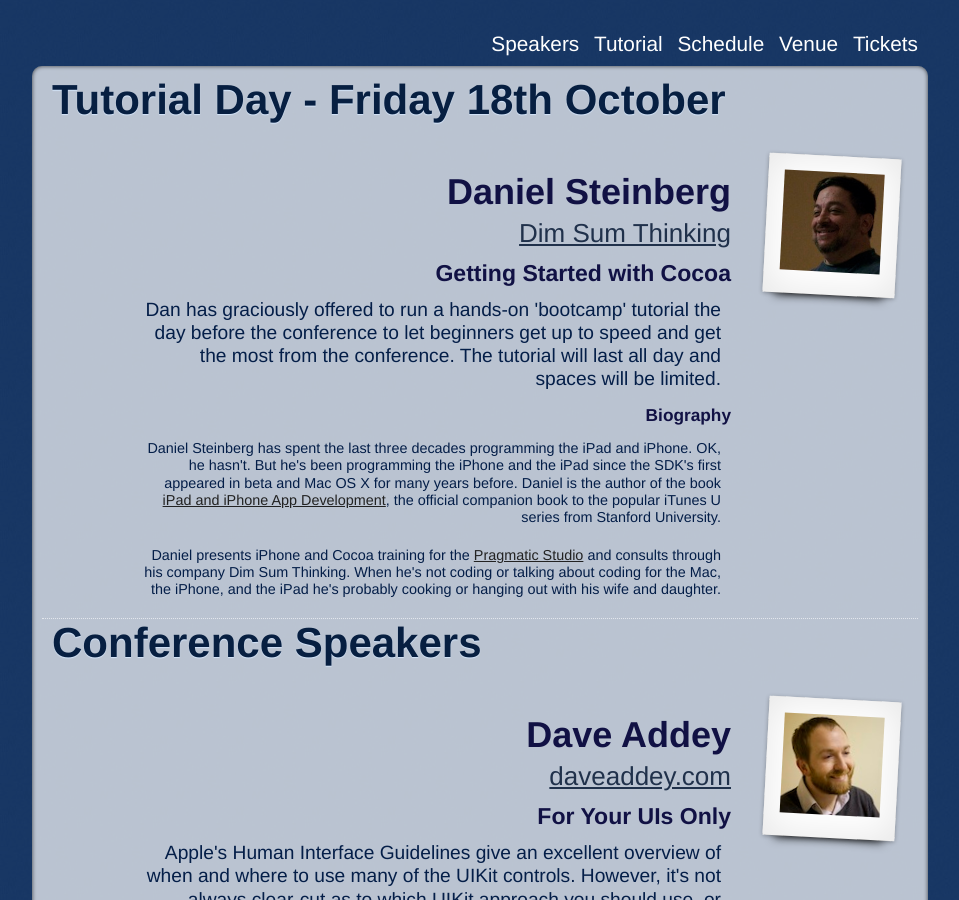
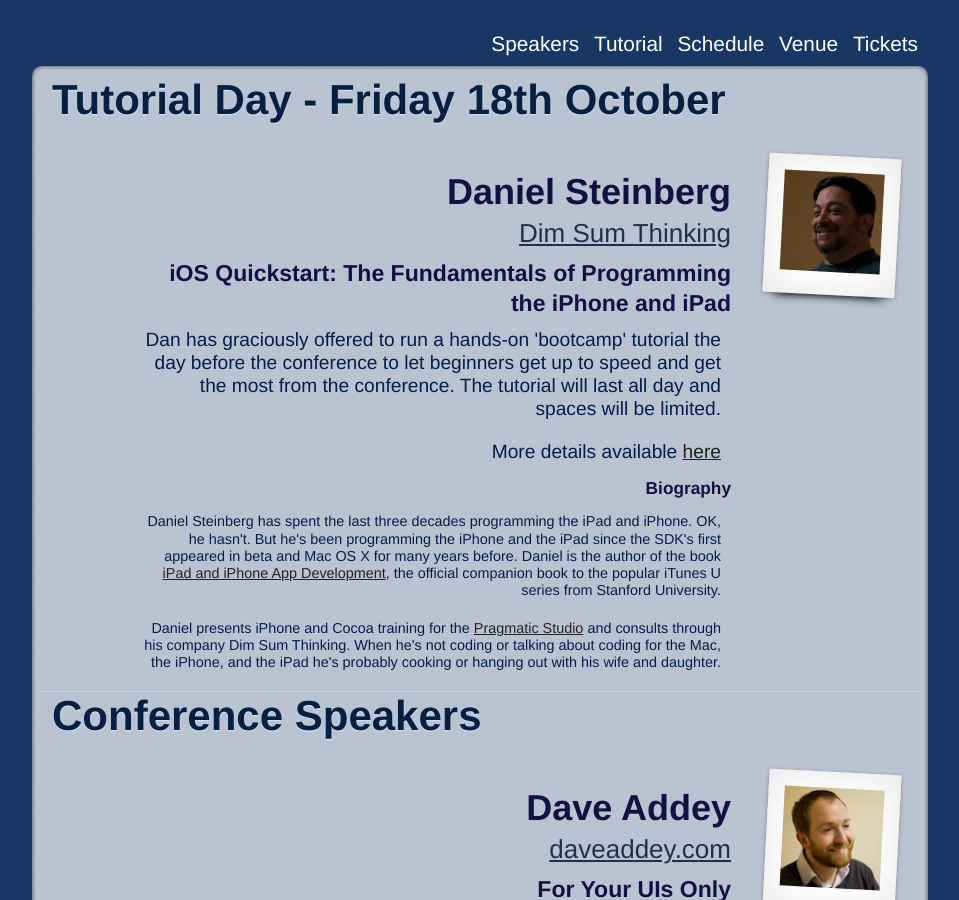
Before and after one commit to acf/nsscotland, a Jekyll site: the page built from index.html, in a window 1280 px wide and 900 px high, scrolled down 306 px. Shown: the whole window, without its empty margins (160-1119 px from the left). Built offline with Jekyll 4.4.1, drawn with Linux system fonts in a browser that asks for light colours.

Commit message:
tutorial name

```diff
--- a/index.html
+++ b/index.html
@@ -12,8 +12,8 @@
     <h3>Daniel Steinberg</h3>
     <a class="bigger" href="http://dimsumthinking.com/">Dim Sum Thinking</a>
     <div class="abstract">
-      <h4>Getting Started with Cocoa</h4>
-      <p>Dan has graciously offered to run a hands-on 'bootcamp' tutorial the day before the conference to let beginners get up to speed and get the most from the conference.  The tutorial will last all day and spaces will be limited.</p>
+      <h4>iOS Quickstart: The Fundamentals of Programming the iPhone and iPad</h4>
+      <p>Dan has graciously offered to run a hands-on 'bootcamp' tutorial the day before the conference to let beginners get up to speed and get the most from the conference.  The tutorial will last all day and spaces will be limited.</p><p>More details available <a href="/tutorial.html">here</a></p>
     </div>
     <div class="biography">
       <h4>Biography</h4>
```
